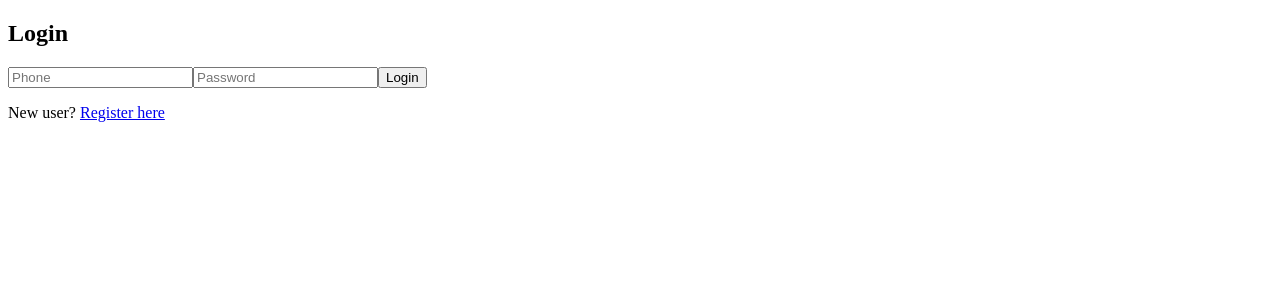
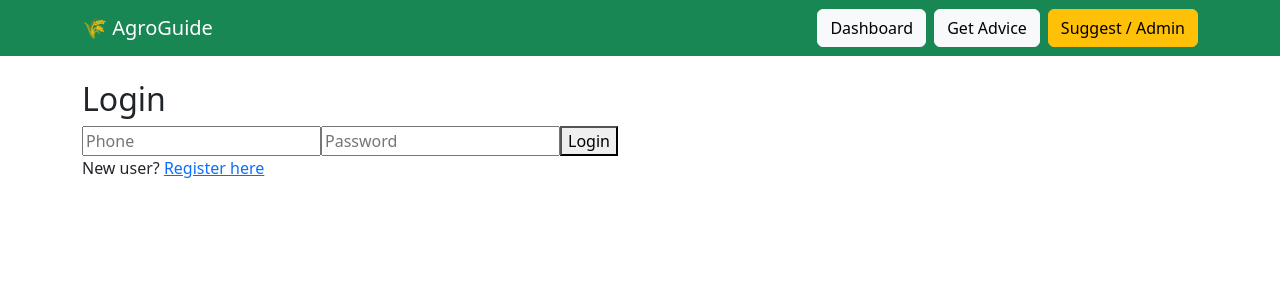
Before and after one commit to Dommaraju-Tejesh/agroguide-frontend, a React (Create React App) app: page / in a window 1280 px wide. Shown: the top 300 px of the page. Built offline with nearby package versions, Linux system fonts and the light colour scheme.

Commit message:
Add bootstrap navbar layout

```diff
--- a/src/App.js
+++ b/src/App.js
@@ -1,15 +1,35 @@
-import { BrowserRouter, Routes, Route } from "react-router-dom";
+import { BrowserRouter, Routes, Route, Link } from "react-router-dom";
 import Login from "./pages/Login";
 import Register from "./pages/Register";
 import Dashboard from "./pages/Dashboard";
 import Advisory from "./pages/Advisory";
 import Admin from "./pages/Admin";
-
-
+import 'bootstrap/dist/css/bootstrap.min.css';
 
 function App() {
   return (
     <BrowserRouter>
+      <nav className="navbar navbar-expand-lg navbar-dark bg-success">
+        <div className="container">
+          <Link className="navbar-brand" to="/dashboard">
+            🌾 AgroGuide
+          </Link>
+
+          <div>
+            <Link className="btn btn-light me-2" to="/dashboard">
+              Dashboard
+            </Link>
+            <Link className="btn btn-light me-2" to="/advisory">
+              Get Advice
+            </Link>
+            <Link className="btn btn-warning" to="/admin">
+              Suggest / Admin
+            </Link>
+          </div>
+        </div>
+      </nav>
+
+      <div className="container mt-4">
         <Routes>
           <Route path="/" element={<Login />} />
           <Route path="/register" element={<Register />} />
@@ -17,6 +37,7 @@ function App() {
           <Route path="/advisory" element={<Advisory />} />
           <Route path="/admin" element={<Admin />} />
         </Routes>
+      </div>
     </BrowserRouter>
   );
 }
```
Lines whose indentation alone changed are shown as unchanged.
